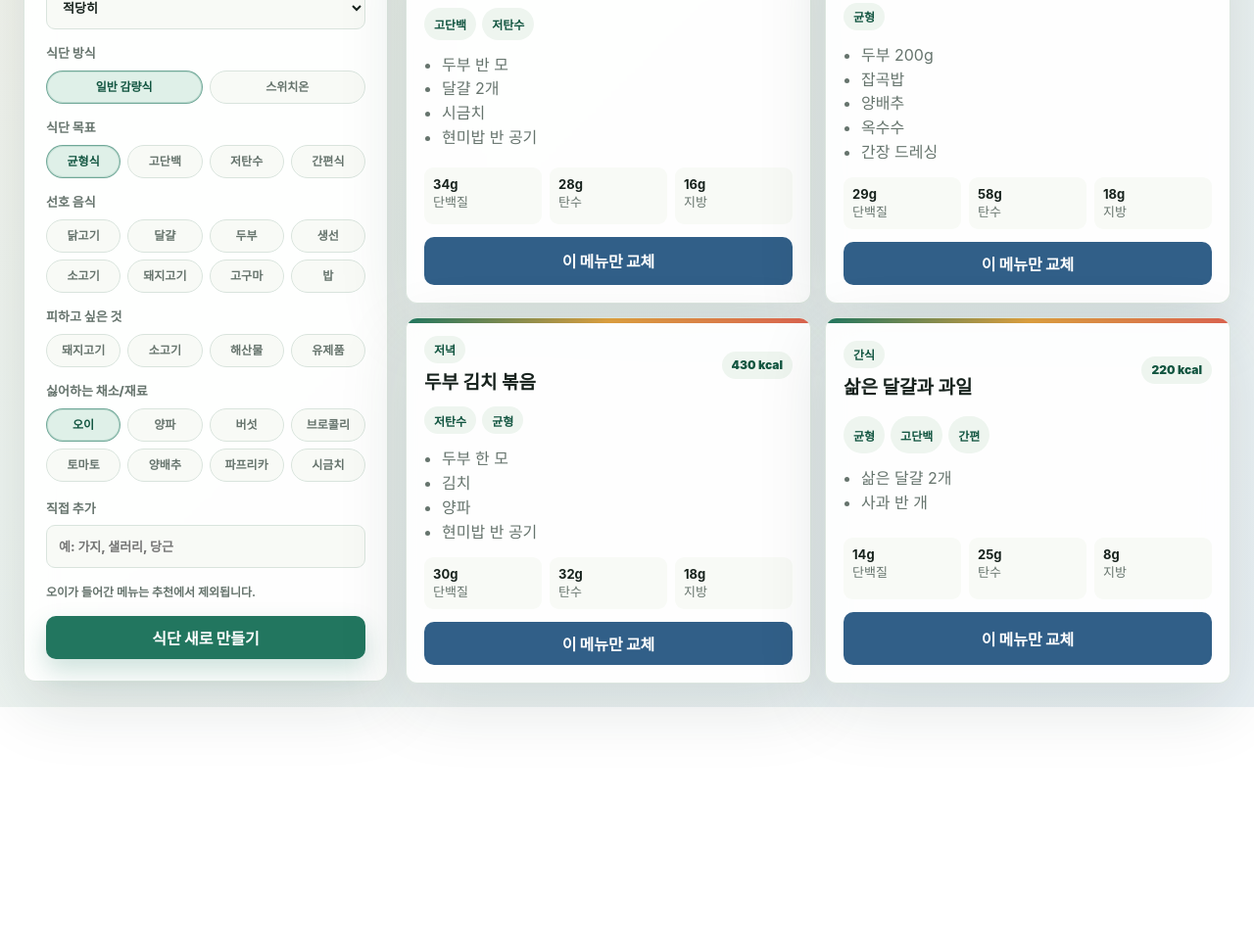
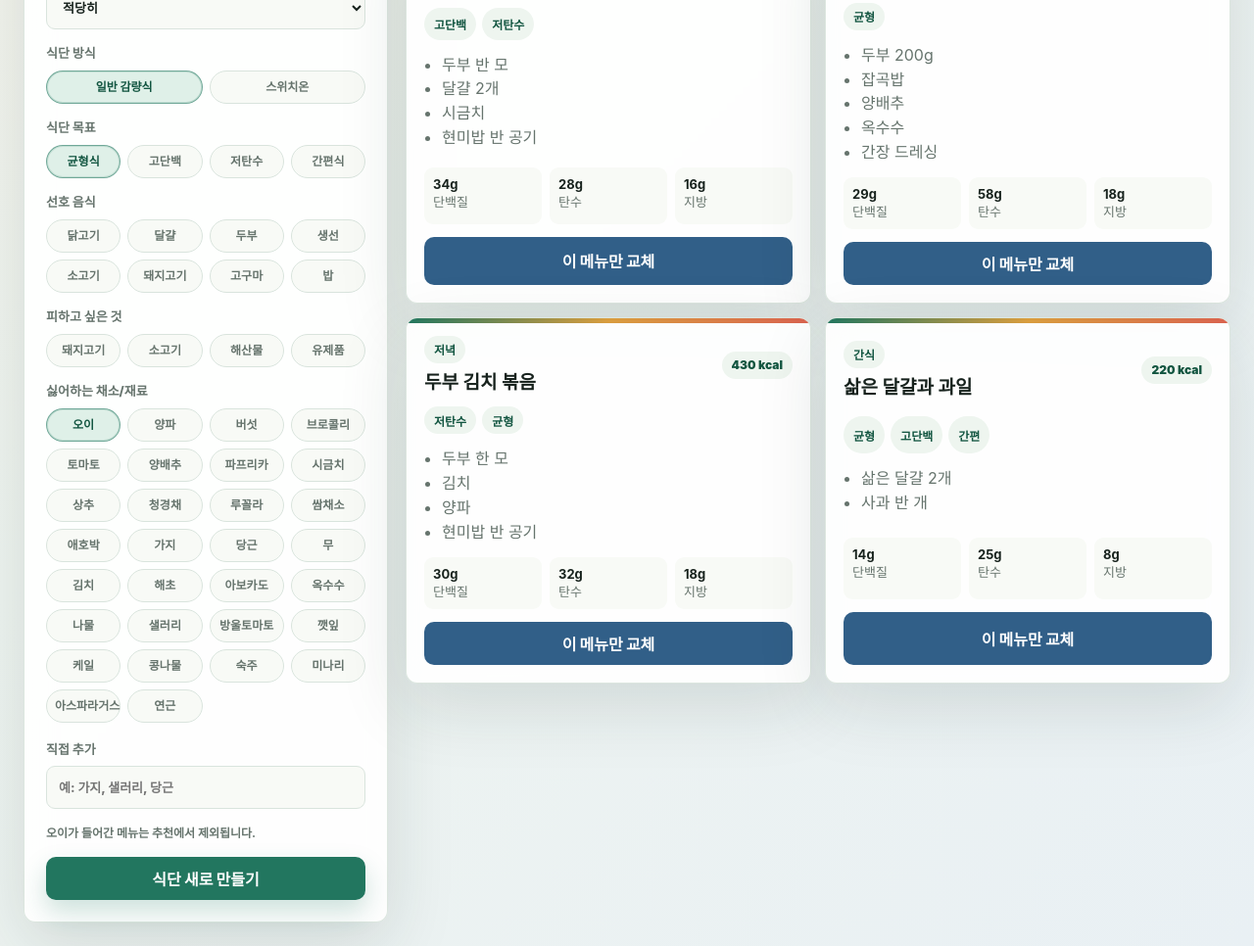
Before and after one commit to wcjfghk98/meal-mate, a website: page index.html in a window 1280 px wide. Shown: the part 733-1699 px from the top of the page at 98% size. Before the commit the page ends 1455 px from the top, so only its background shows below. Drawn offline with Linux system fonts and the light colour scheme.

Commit message:
Polish hero copy and expand vegetable filters

```diff
--- a/app.js
+++ b/app.js
@@ -200,8 +200,8 @@ const shoppingUnitRules = [
   { pattern: /달걀/, amount: 1, unit: "개" },
   { pattern: /두부/, amount: 0.5, unit: "모" },
   { pattern: /현미밥|잡곡밥|현미잡곡밥|통밀빵|메밀면/, amount: 1, unit: "팩" },
-  { pattern: /고구마|사과|바나나|아보카도|오이|양파|파프리카|당근/, amount: 1, unit: "개" },
-  { pattern: /상추|양상추|믹스채소|쌈채소|루꼴라|청경채|시금치|브로콜리|버섯|양배추|나물 믹스|해초|쌈채소/, amount: 1, unit: "봉" },
+  { pattern: /고구마|사과|바나나|아보카도|오이|양파|파프리카|당근|애호박|가지|무|샐러리|옥수수|연근/, amount: 1, unit: "개" },
+  { pattern: /상추|양상추|믹스채소|쌈채소|루꼴라|청경채|시금치|브로콜리|버섯|양배추|나물 믹스|나물|해초|깻잎|케일|콩나물|숙주|미나리|아스파라거스/, amount: 1, unit: "봉" },
   { pattern: /방울토마토|블루베리/, amount: 1, unit: "팩" },
   { pattern: /김치|묵은지|무생채|토마토소스|간장|김가루|후무스|쌈장|폰즈|발사믹/, amount: 1, unit: "소량" },
   { pattern: /단백질 파우더|프로틴 파우더|식물성 단백질 파우더|무가당 저탄수 단백질 파우더|무가당 식물성 단백질 파우더/, amount: 1, unit: "회분" },
--- a/index.html
+++ b/index.html
@@ -24,7 +24,7 @@
           <span class="eyebrow">DIET PLANNER</span>
           <h1>내 취향에 맞춰<br />가볍게 이어가는 식단</h1>
           <p>
-            목표와 선호 음식을 고르면 조건에 맞는 하루 식단과 일주일 장보기 목록을 바로 구성해줍니다.
+            취향과 제외 재료를 고르면 오늘 식단, 일주일 계획, 장보기 목록까지 한 번에 정리돼요.
           </p>
         </div>
         <div class="hero-plate" aria-hidden="true">
@@ -148,6 +148,28 @@
                 <label><input type="checkbox" name="dislike" value="양배추" /><span>양배추</span></label>
                 <label><input type="checkbox" name="dislike" value="파프리카" /><span>파프리카</span></label>
                 <label><input type="checkbox" name="dislike" value="시금치" /><span>시금치</span></label>
+                <label><input type="checkbox" name="dislike" value="상추" /><span>상추</span></label>
+                <label><input type="checkbox" name="dislike" value="청경채" /><span>청경채</span></label>
+                <label><input type="checkbox" name="dislike" value="루꼴라" /><span>루꼴라</span></label>
+                <label><input type="checkbox" name="dislike" value="쌈채소" /><span>쌈채소</span></label>
+                <label><input type="checkbox" name="dislike" value="애호박" /><span>애호박</span></label>
+                <label><input type="checkbox" name="dislike" value="가지" /><span>가지</span></label>
+                <label><input type="checkbox" name="dislike" value="당근" /><span>당근</span></label>
+                <label><input type="checkbox" name="dislike" value="무" /><span>무</span></label>
+                <label><input type="checkbox" name="dislike" value="김치" /><span>김치</span></label>
+                <label><input type="checkbox" name="dislike" value="해초" /><span>해초</span></label>
+                <label><input type="checkbox" name="dislike" value="아보카도" /><span>아보카도</span></label>
+                <label><input type="checkbox" name="dislike" value="옥수수" /><span>옥수수</span></label>
+                <label><input type="checkbox" name="dislike" value="나물" /><span>나물</span></label>
+                <label><input type="checkbox" name="dislike" value="샐러리" /><span>샐러리</span></label>
+                <label><input type="checkbox" name="dislike" value="방울토마토" /><span>방울토마토</span></label>
+                <label><input type="checkbox" name="dislike" value="깻잎" /><span>깻잎</span></label>
+                <label><input type="checkbox" name="dislike" value="케일" /><span>케일</span></label>
+                <label><input type="checkbox" name="dislike" value="콩나물" /><span>콩나물</span></label>
+                <label><input type="checkbox" name="dislike" value="숙주" /><span>숙주</span></label>
+                <label><input type="checkbox" name="dislike" value="미나리" /><span>미나리</span></label>
+                <label><input type="checkbox" name="dislike" value="아스파라거스" /><span>아스파라거스</span></label>
+                <label><input type="checkbox" name="dislike" value="연근" /><span>연근</span></label>
               </div>
               <label class="field dislike-input">
                 <span>직접 추가</span>
```
